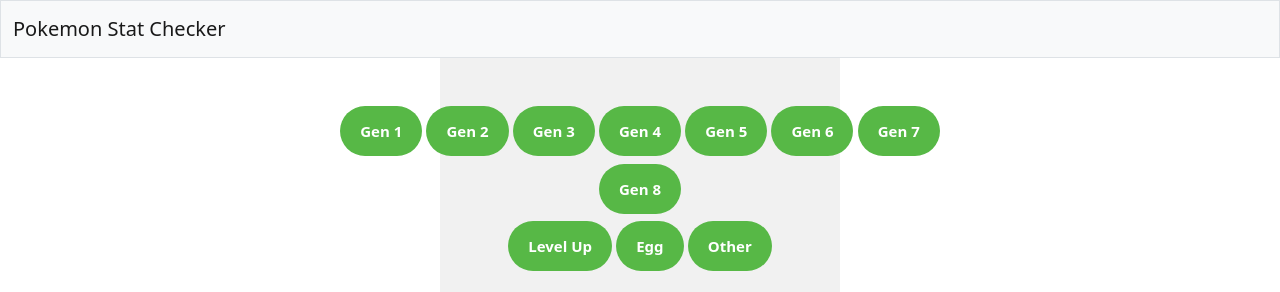
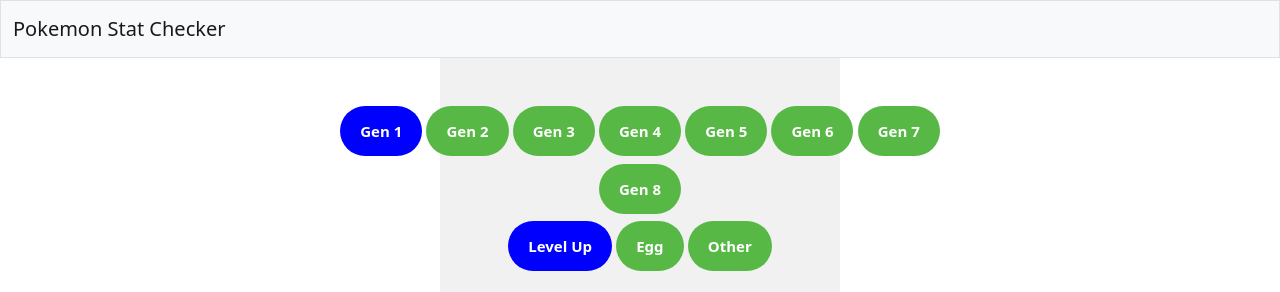
Before and after one commit to Shadowmachete/CS50, a Flask app: template project/templates/data.html in a window 1280 px wide. Shown: the top 292 px of the page. Run offline with Flask 3, Linux system fonts and the light colour scheme; the template is opened without the code that fills it, so the values that code supplies are empty; some libraries are stand-ins or nearby versions.

Commit message:
Mon, Oct 23, 2023, 10:06 PM +08:00

```diff
--- a/project/templates/data.html
+++ b/project/templates/data.html
@@ -17,7 +17,7 @@
         <div class="leftbox"></div>
         <div class="rightbox">
             <div class="buttons">
-                <button name="gen" value="1">Gen 1</button>
+                <button name="gen" value="1" class="selected">Gen 1</button>
                 <button name="gen" value="2">Gen 2</button>
                 <button name="gen" value="3">Gen 3</button>
                 <button name="gen" value="4">Gen 4</button>
@@ -26,7 +26,7 @@
                 <button name="gen" value="7">Gen 7</button>
                 <button name="gen" value="8">Gen 8</button>
                 <br>
-                <button name="learn_by" value="level-up">Level Up</button>
+                <button name="learn_by" value="level-up" class="selected">Level Up</button>
                 <button name="learn_by" value="egg">Egg</button>
                 <button name="learn_by" value="other">Other</button>
             </div>
```
